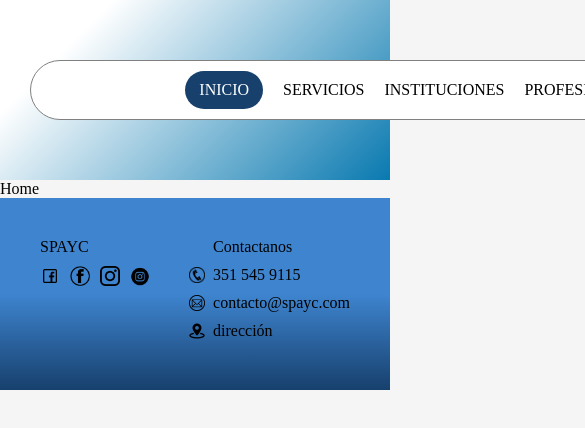
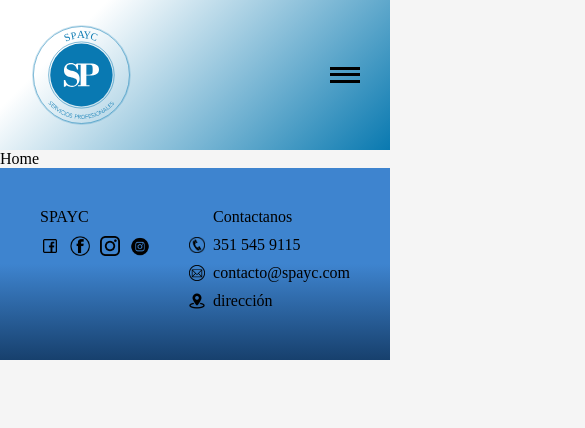
Before and after one commit to Gabriel9022/spayc-front, a React (Vite) app in the folder spayc-frontend/: page / in a window 390 px wide. Shown: the top 428 px of the page, 585 px wide, since content can reach past the window. Built offline with nearby package versions, Linux system fonts and the light colour scheme.

Commit message:
The navBar was divided into two components for desktop and mobile, a hook was created to determine which one should be displayed

```diff
--- a/spayc-frontend/src/Components/Header/Header.css
+++ b/spayc-frontend/src/Components/Header/Header.css
@@ -15,39 +15,8 @@
     align-self: center;
 }
 
-.Header_nav {
-    display: flex;
-    justify-content: flex-end;
-    align-self: center;
-    height: 120px;
-    padding: 30px 0;
+@media screen and (max-width: 1279px) {
+    .Header_content_container {
+        height: 150px;
+    }
 }
-
-.Header_nav_menu {
-    display: flex;
-    list-style: none;
-    justify-content: flex-end;
-    column-gap: 20px;
-    align-items: center;
-    width: 1070px;
-    padding: 10px 20px;
-    border: solid 1px grey;
-    border-radius: 30px;
-    background-color: #fff;
-}
-
-.Header_nav_menu_item {
-    display: flex;
-}
-
-.Header_nav_menu_item .active {
-    background-color: #17406D;
-    color: #fff;
-    padding: 10px 14px;
-    border-radius: 20px;
-}
-
-a {
-    color: black;
-    text-decoration: none;
-}
--- a/spayc-frontend/src/Components/Header/Header.tsx
+++ b/spayc-frontend/src/Components/Header/Header.tsx
@@ -1,40 +1,21 @@
 import React from 'react';
-import { NavLink } from 'react-router-dom';
 import logo from "../../assets/images/Header/spayc_logo.svg"
 import './Header.css';
+import NavDesktop from './nav/NavDesktop';
+import NavMobile from './nav/NavMobile';
+import WindowSize from '../../hooks/windowsSize';
 
 const Header: React.FC = () => {
+  const windowWidth = WindowSize();
+  const isMobile = windowWidth <= 1279;
+
   return (
     <header className='Header' id='Header'>
       <div className='Header_content_container'>
         <div className='Header_logo_container'>
           <img src={logo} alt="Logo SPAYC" className='logo' />
         </div>
-        <nav className='Header_nav'>
-          <ul className='Header_nav_menu'>
-            <li className='Header_nav_menu_item'>
-              <NavLink to="/">INICIO</NavLink>
-            </li>
-            <li className='Header_nav_menu_item'>
-              <NavLink to="/servicios">SERVICIOS</NavLink>
-            </li>
-            <li className='Header_nav_menu_item'>
-              <NavLink to="/instituciones">INSTITUCIONES</NavLink>
-            </li>
-            <li className='Header_nav_menu_item'>
-              <NavLink to="/profesionales">PROFESIONALES</NavLink>
-            </li>
-            <li className='Header_nav_menu_item'>
-              <NavLink to="/nosotros">NOSOTROS</NavLink>
-            </li>
-            <li className='Header_nav_menu_item'>
-              <NavLink to="/trabaja-con-nosotros">TRABAJA CON NOSOTROS</NavLink>
-            </li>
-            <li className='Header_nav_menu_item'>
-              <NavLink to="/contacto">CONTACTO</NavLink>
-            </li>
-          </ul>
-        </nav>
+        {isMobile ? <NavMobile/> : <NavDesktop/>}
       </div>
     </header>
   )
--- /dev/null
+++ b/spayc-frontend/src/Components/Header/nav/NavDesktop.css
@@ -0,0 +1,36 @@
+.Header_nav {
+    display: flex;
+    justify-content: flex-end;
+    align-self: center;
+    height: 120px;
+    padding: 30px 0;
+}
+
+.Header_nav_menu {
+    display: flex;
+    list-style: none;
+    justify-content: flex-end;
+    column-gap: 20px;
+    align-items: center;
+    width: 1070px;
+    padding: 10px 20px;
+    border: solid 1px grey;
+    border-radius: 30px;
+    background-color: #fff;
+}
+
+.Header_nav_menu_item {
+    display: flex;
+}
+
+.Header_nav_menu_item .active {
+    background-color: #17406D;
+    color: #fff;
+    padding: 10px 14px;
+    border-radius: 20px;
+}
+
+a {
+    color: black;
+    text-decoration: none;
+}
--- /dev/null
+++ b/spayc-frontend/src/Components/Header/nav/NavDesktop.tsx
@@ -0,0 +1,35 @@
+import React from 'react';
+import { NavLink } from 'react-router-dom';
+import './NavDesktop.css';
+
+const NavDesktop: React.FC = () => {
+    return (
+        <nav className='Header_nav'>
+            <ul className='Header_nav_menu'>
+                <li className='Header_nav_menu_item'>
+                    <NavLink to="/">INICIO</NavLink>
+                </li>
+                <li className='Header_nav_menu_item'>
+                    <NavLink to="/servicios">SERVICIOS</NavLink>
+                </li>
+                <li className='Header_nav_menu_item'>
+                    <NavLink to="/instituciones">INSTITUCIONES</NavLink>
+                </li>
+                <li className='Header_nav_menu_item'>
+                    <NavLink to="/profesionales">PROFESIONALES</NavLink>
+                </li>
+                <li className='Header_nav_menu_item'>
+                    <NavLink to="/nosotros">NOSOTROS</NavLink>
+                </li>
+                <li className='Header_nav_menu_item'>
+                    <NavLink to="/trabaja-con-nosotros">TRABAJA CON NOSOTROS</NavLink>
+                </li>
+                <li className='Header_nav_menu_item'>
+                    <NavLink to="/contacto">CONTACTO</NavLink>
+                </li>
+            </ul>
+        </nav>
+    )
+}
+
+export default NavDesktop;
--- /dev/null
+++ b/spayc-frontend/src/Components/Header/nav/NavMobile.css
@@ -0,0 +1,77 @@
+.Header_nav_mobile {
+    display: flex;
+    justify-content: flex-end;
+    align-items: center;
+    position: relative;
+    width: 100%;
+    z-index: 1000;
+}
+
+.Hamburger {
+    width: 30px;
+    display: flex;
+    flex-direction: column;
+    justify-content: space-around;
+    height: 20px;
+    z-index: 1001;
+}
+
+.Bar {
+    width: 100%;
+    height: 3px;
+    background-color: #000;
+    transition: all 0.3s ease;
+}
+
+.Bar.open:nth-child(1) {
+    transform: rotate(45deg) translateY(8px);
+}
+
+.Bar.open:nth-child(2) {
+    opacity: 0;
+}
+
+.Bar.open:nth-child(3) {
+    transform: rotate(-45deg) translateY(-8px);
+}
+
+.Header_nav_menu_mobile {
+    display: none;
+    width: 100%;
+    flex-direction: column;
+    list-style: none;
+    padding: 0;
+    margin: 0;
+    position: fixed;
+    top: 150px;
+    left: 0;
+    background-color: #fff;
+    z-index: 999;
+    box-shadow: 0px 4px 6px rgba(0, 0, 0, 0.1);
+    max-height: 0;
+    overflow: hidden;
+    transition: max-height 0.2s ease-out;
+}
+
+.Header_nav_menu_mobile.open {
+    display: flex;
+}
+
+.Header_nav_menu_item_m {
+    text-align: left;
+    border-bottom: 1px solid #ccc;
+}
+
+.Header_nav_menu_item_m .active {
+    background-color: #17406D;
+    color: #fff;
+    width: 100%;
+}
+
+.Header_nav_menu_item_m a {
+    display: block;
+    text-decoration: none;
+    color: #000;
+    font-weight: bold;
+    padding: 10px 20px;
+}
--- /dev/null
+++ b/spayc-frontend/src/Components/Header/nav/NavMobile.tsx
@@ -0,0 +1,59 @@
+import React, { useState, useEffect, useRef } from 'react';
+import { NavLink } from 'react-router-dom';
+import './NavMobile.css';
+
+const NavMobile: React.FC = () => {
+
+    const [isOpen, setIsOpen] = useState(false);
+    const menuRef = useRef<HTMLUListElement>(null);
+
+    const toggleMenu = () => {
+        setIsOpen(!isOpen);
+    };
+
+    useEffect(() => {
+        const menuElement = menuRef.current;
+        if (menuElement) {
+          if (isOpen) {
+            menuElement.style.maxHeight = `${menuElement.scrollHeight}px`;
+          } else {
+            menuElement.style.maxHeight = '0';
+          }
+        }
+      }, [isOpen]);
+
+  return (
+        <nav className='Header_nav_mobile'>
+            <div className='Hamburger' onClick={toggleMenu}>
+                <div className={isOpen ? 'Bar open' : 'Bar'}></div>
+                <div className={isOpen ? 'Bar open' : 'Bar'}></div>
+                <div className={isOpen ? 'Bar open' : 'Bar'}></div>
+            </div>
+            <ul ref={menuRef} className={`Header_nav_menu_mobile ${isOpen ? 'open' : ''}`}>
+                <li className='Header_nav_menu_item_m'>
+                    <NavLink to="/" onClick={toggleMenu}>INICIO</NavLink>
+                </li>
+                <li className='Header_nav_menu_item_m'>
+                    <NavLink to="/servicios" onClick={toggleMenu}>SERVICIOS</NavLink>
+                </li>
+                <li className='Header_nav_menu_item_m'>
+                    <NavLink to="/instituciones" onClick={toggleMenu}>INSTITUCIONES</NavLink>
+                </li>
+                <li className='Header_nav_menu_item_m'>
+                    <NavLink to="/profesionales" onClick={toggleMenu}>PROFESIONALES</NavLink>
+                </li>
+                <li className='Header_nav_menu_item_m'>
+                    <NavLink to="/nosotros" onClick={toggleMenu}>NOSOTROS</NavLink>
+                </li>
+                <li className='Header_nav_menu_item_m'>
+                    <NavLink to="/trabaja-con-nosotros" onClick={toggleMenu}>TRABAJA CON NOSOTROS</NavLink>
+                </li>
+                <li className='Header_nav_menu_item_m'>
+                    <NavLink to="/contacto" onClick={toggleMenu}>CONTACTO</NavLink>
+                </li>
+            </ul>
+        </nav>
+  )
+}
+
+export default NavMobile;
--- /dev/null
+++ b/spayc-frontend/src/hooks/windowsSize.tsx
@@ -0,0 +1,21 @@
+import { useState, useEffect } from 'react';
+
+const WindowSize = (): number => {
+  const [windowWidth, setWindowWidth] = useState<number>(window.innerWidth);
+
+  useEffect(() => {
+    const handleResize = () => {
+      setWindowWidth(window.innerWidth);
+    };
+
+    window.addEventListener('resize', handleResize);
+
+    return () => {
+      window.removeEventListener('resize', handleResize);
+    };
+  }, []);
+
+  return windowWidth;
+};
+
+export default WindowSize;
```
